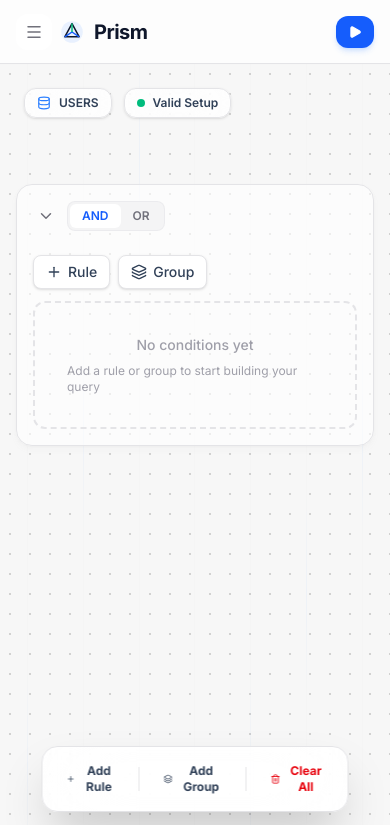
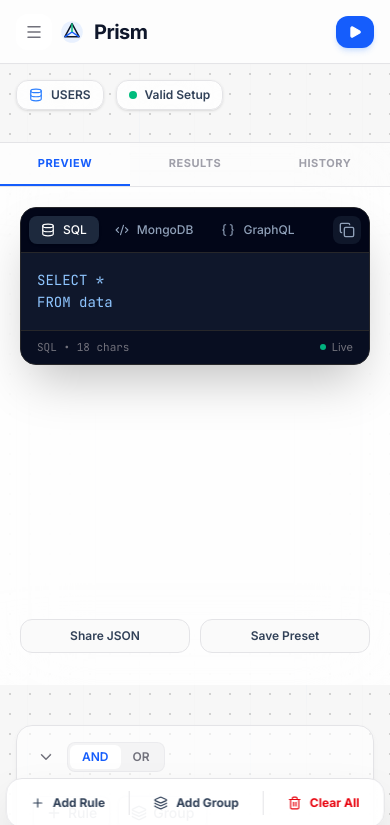
Before and after one commit to AgboolaAgbeniga/query-forge, a Next.js app: page /builder in a window 390 px wide. Shown: the top 825 px of the page. Built offline with nearby package versions, Linux system fonts and the light colour scheme.

Commit message:
fix(ui): restore responsive stacking for spatial canvas on mobile

```diff
--- a/src/app/builder/page.tsx
+++ b/src/app/builder/page.tsx
@@ -216,7 +216,7 @@
       </header>
 
       {/* ─── Spatial Canvas Workspace ─── */}
-      <div className="relative z-10 flex-1 w-full overflow-hidden bg-zinc-50/50 dark:bg-black bg-dot-pattern flex flex-col h-[calc(100vh-64px)]">
+      <div className="relative z-10 flex-1 w-full overflow-y-auto lg:overflow-hidden bg-zinc-50/50 dark:bg-black bg-dot-pattern flex flex-col lg:h-[calc(100vh-64px)] h-full">
 
         {/* FLOATING LEFT PANEL (Schema & Presets) */}
         <aside className="hidden lg:flex flex-col absolute top-6 left-6 w-[280px] max-h-[calc(100vh-112px)] bg-white/80 dark:bg-[#0a0a0a]/80 backdrop-blur-2xl border border-zinc-200 dark:border-white/10 shadow-2xl rounded-2xl overflow-y-auto custom-scrollbar z-40 p-5">
@@ -261,7 +261,7 @@
         </aside>
 
         {/* TOP-LEFT STATUS PILLS (Mobile overlay or Float) */}
-        <div className="absolute top-6 left-6 lg:left-[320px] flex items-center gap-3 z-30">
+        <div className="lg:absolute top-6 left-6 lg:left-[320px] flex items-center gap-3 z-30 p-4 lg:p-0">
           <div className="hidden sm:block">
             <SchemaSelector
               activeSchemaId={store.activeSchemaId}
@@ -283,7 +283,7 @@
         </div>
 
         {/* BOTTOM FLOATING COMMAND DOCK */}
-        <div className="absolute bottom-8 left-1/2 -translate-x-1/2 flex items-center gap-2 p-2 bg-white/90 dark:bg-[#0a0a0a]/90 backdrop-blur-2xl border border-zinc-200 dark:border-white/10 shadow-2xl rounded-2xl z-50">
+        <div className="fixed lg:absolute bottom-4 lg:bottom-8 left-1/2 -translate-x-1/2 flex items-center gap-2 p-2 bg-white/90 dark:bg-[#0a0a0a]/90 backdrop-blur-2xl border border-zinc-200 dark:border-white/10 shadow-2xl rounded-2xl z-50 w-[max-content]">
           <button
             onClick={() => store.addRule(store.rootGroupId)}
             className="flex items-center gap-2 px-4 py-2 text-xs font-bold text-slate-700 dark:text-zinc-200 bg-transparent hover:bg-zinc-100 dark:hover:bg-white/10 rounded-xl transition-all active:scale-95">
@@ -304,7 +304,7 @@
         </div>
 
         {/* FLOATING RIGHT PANEL (Preview & Results) */}
-        <aside className="hidden lg:flex flex-col absolute top-6 right-6 w-[380px] max-h-[calc(100vh-112px)] bg-white/80 dark:bg-[#0a0a0a]/80 backdrop-blur-2xl border border-zinc-200 dark:border-white/10 shadow-2xl rounded-2xl overflow-hidden z-40">
+        <aside className="w-full lg:w-[380px] flex flex-col lg:absolute top-6 right-6 lg:max-h-[calc(100vh-112px)] bg-white/80 dark:bg-[#0a0a0a]/80 backdrop-blur-2xl border-t lg:border border-zinc-200 dark:border-white/10 lg:shadow-2xl lg:rounded-2xl overflow-hidden z-40 mt-4 lg:mt-0">
           {/* Tab buttons */}
           <div className="flex border-b border-zinc-200 dark:border-white/10 bg-zinc-50/50 dark:bg-transparent">
             {(['preview', 'results', 'history'] as const).map((tab) => (
@@ -324,7 +324,7 @@
           </div>
 
           {/* Tab contents */}
-          <div className="flex-1 overflow-y-auto p-5 custom-scrollbar">
+          <div className="flex-1 lg:overflow-y-auto p-5 custom-scrollbar">
             {activeRightTab === 'preview' && (
               <div className="h-full flex flex-col">
                 <div className="flex-1 min-h-[400px]">
@@ -386,7 +386,7 @@
         </aside>
 
         {/* THE MAIN CANVAS (Query Tree) */}
-        <div className="w-full h-full overflow-auto pt-24 pb-32 px-4 lg:px-[340px] custom-scrollbar flex justify-center">
+        <div className="w-full flex-1 lg:h-full overflow-visible lg:overflow-auto pt-4 lg:pt-24 pb-32 px-4 lg:px-[340px] custom-scrollbar flex justify-center">
           <div className="max-w-4xl w-full">
             <div className="mb-6 flex justify-center">
               <ErrorBoundary>
```
